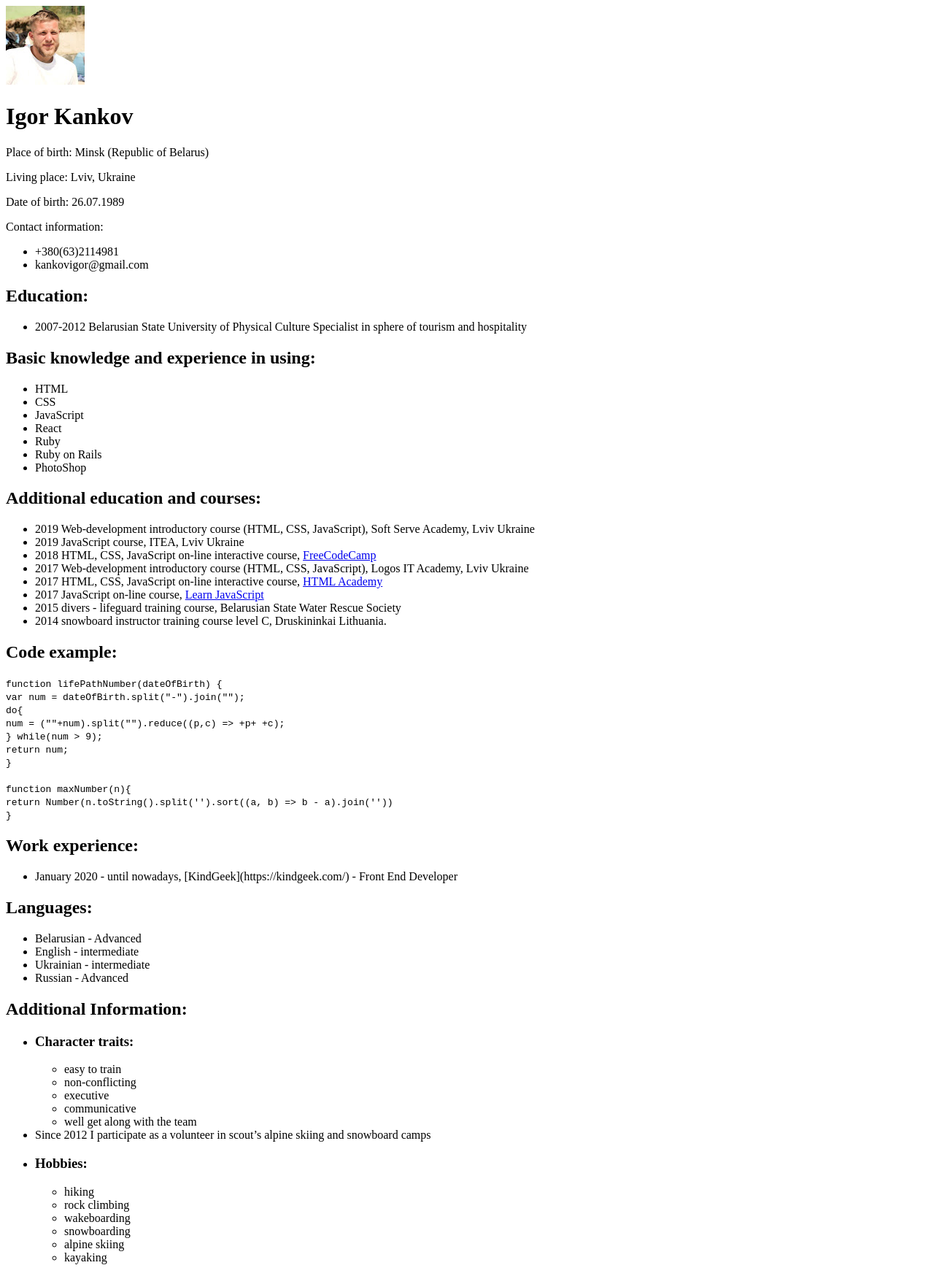
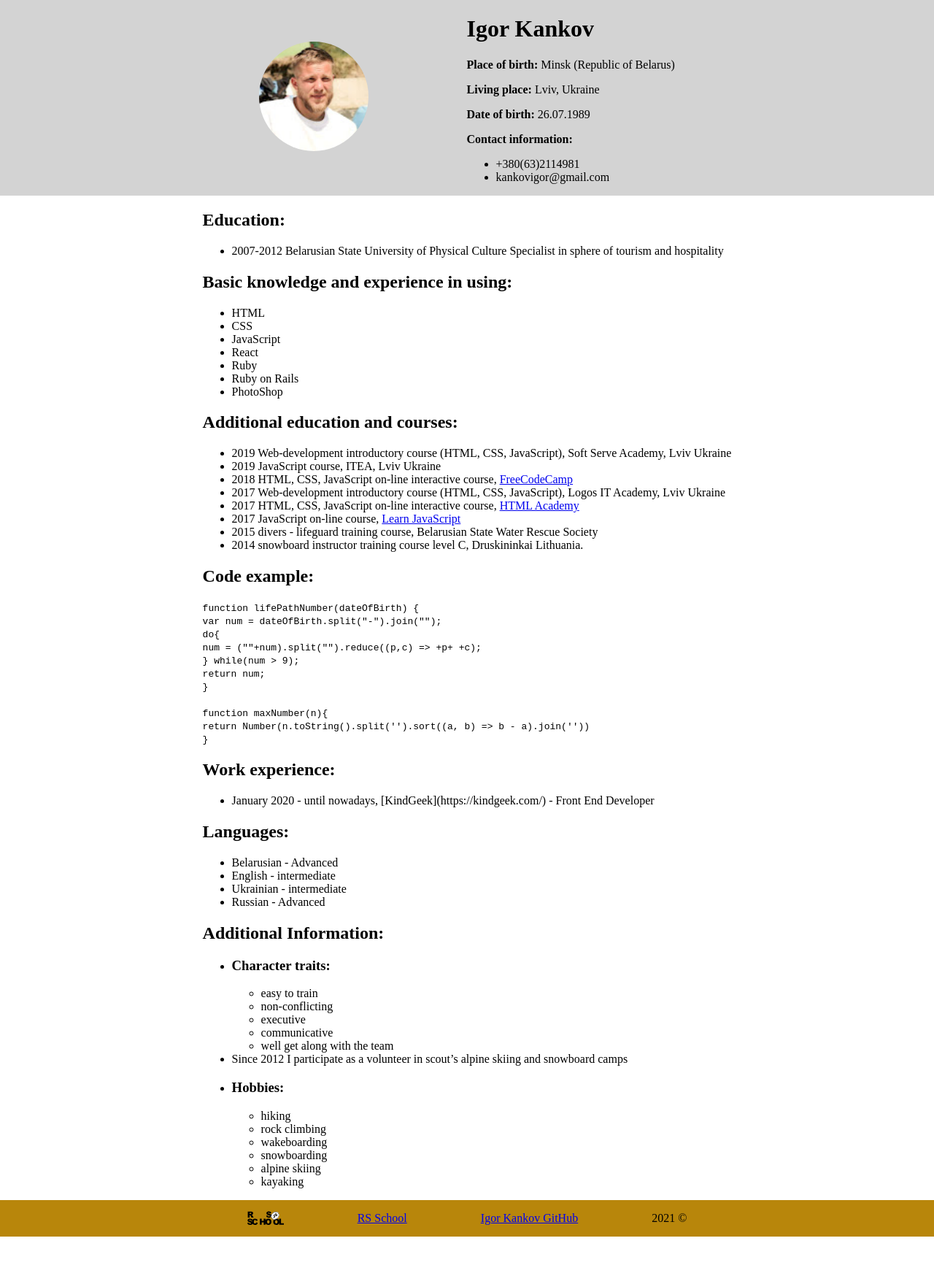
Before and after one commit to IgorKankov/rsschool-cv, a plain HTML site: page index.html in a window 1280 px wide. Shown: the whole page at 73% size. After the commit the page ends 1694 px from the top, so only its background shows below. Drawn offline with Linux system fonts and the light colour scheme.

Commit message:
init: add styles to cv

```diff
--- a/index.html
+++ b/index.html
@@ -2,46 +2,44 @@
 <html lang="en">
 <head>
     <meta charset="UTF-8">
-    <meta name="viewport"
-          content="width=device-width, user-scalable=no, initial-scale=1.0, maximum-scale=1.0, minimum-scale=1.0">
     <meta http-equiv="X-UA-Compatible" content="ie=edge">
-    <title>Document</title>
+    <link rel="stylesheet" href="style.css">
+    <title>CV | Igor Kankov</title>
 </head>
 <body>
+<div class="cv-container">
     <header>
+        <div class="header-content">
             <div class="avatar-block">
-        <img src="img/avatar.jpg" alt="avatar image">
+                <img class="avatar" src="img/avatar.jpg" alt="avatar image">
             </div>
             <div class="personal-info">
-        <h1>
-            <bold>Igor Kankov</bold>
-        </h1>
+                <h1>Igor Kankov</h1>
                 <p>
-            <bold>Place of birth:</bold>
+                    <strong>Place of birth:</strong>
                     Minsk (Republic of Belarus)
                 </p>
                 <p>
-            <bold>Living place:</bold>
+                    <strong>Living place:</strong>
                     Lviv, Ukraine
                 </p>
                 <p>
-            <bold>Date of birth:</bold>
+                    <strong>Date of birth:</strong>
                     26.07.1989
                 </p>
                 <p>
-            <bold>Contact information:</bold>
+                    <strong>Contact information:</strong>
                 <ul>
                     <li>+380(63)2114981</li>
                     <li>kankovigor@gmail.com</li>
                 </ul>
                 </p>
             </div>
+        </div>
     </header>
     <main>
         <section class="education-block">
-        <h2>
-            <bold>Education:</bold>
-        </h2>
+            <h2>Education:</h2>
             <ul>
                 <li>2007-2012 Belarusian State University of Physical Culture Specialist in sphere of tourism and
                     hospitality
@@ -49,9 +47,7 @@
             </ul>
         </section>
         <section class="basic-knowledge-block">
-        <h2>
-            <bold>Basic knowledge and experience in using:</bold>
-        </h2>
+            <h2>Basic knowledge and experience in using:</h2>
             <ul>
                 <li>HTML</li>
                 <li>CSS</li>
@@ -63,15 +59,15 @@
             </ul>
         </section>
         <section class="courses-block">
-        <h2>
-            <bold>Additional education and courses:</bold>
-        </h2>
+            <h2>Additional education and courses:</h2>
             <ul>
-            <li>2019 Web-development introductory course (HTML, CSS, JavaScript), Soft Serve Academy, Lviv Ukraine</li>
+                <li>2019 Web-development introductory course (HTML, CSS, JavaScript), Soft Serve Academy, Lviv Ukraine
+                </li>
                 <li>2019 JavaScript course, ITEA, Lviv Ukraine</li>
                 <li>2018 HTML, CSS, JavaScript on-line interactive course, <a href="https://www.freecodecamp.org">FreeCodeCamp</a>
                 </li>
-            <li>2017 Web-development introductory course (HTML, CSS, JavaScript), Logos IT Academy, Lviv Ukraine</li>
+                <li>2017 Web-development introductory course (HTML, CSS, JavaScript), Logos IT Academy, Lviv Ukraine
+                </li>
                 <li>2017 HTML, CSS, JavaScript on-line interactive course, <a href="http://www.htmlacademy.ru">HTML
                     Academy</a></li>
                 <li>2017 JavaScript on-line course, <a href="http://www.learn.javascript.ru">Learn JavaScript</a></li>
@@ -80,9 +76,7 @@
             </ul>
         </section>
         <section class="code-example-block">
-        <h2>
-            <bold>Code example:</bold>
-        </h2>
+            <h2>Code example:</h2>
             <code>
                 function lifePathNumber(dateOfBirth) { <br>
                 var num = dateOfBirth.split("-").join("");<br>
@@ -102,17 +96,13 @@
             </code>
         </section>
         <section class="experience-block">
-        <h2>
-            <bold>Work experience:</bold>
-        </h2>
+            <h2>Work experience:</h2>
             <ul>
                 <li>January 2020 - until nowadays, [KindGeek](https://kindgeek.com/) - Front End Developer</li>
             </ul>
         </section>
         <section class="languages-block">
-        <h2>
-            <bold>Languages:</bold>
-        </h2>
+            <h2>Languages:</h2>
             <ul>
                 <li>Belarusian - Advanced</li>
                 <li>English - intermediate</li>
@@ -121,14 +111,10 @@
             </ul>
         </section>
         <section class="additional-info-block">
-        <h2>
-            <bold>Additional Information:</bold>
-        </h2>
+            <h2>Additional Information:</h2>
             <ul>
                 <li>
-                <h3>
-                    <bold>Character traits:</bold>
-                </h3>
+                    <h3>Character traits:</h3>
                     <ul>
                         <li>easy to train</li>
                         <li>non-conflicting</li>
@@ -141,9 +127,7 @@
                     Since 2012 I participate as a volunteer in scout’s alpine skiing and snowboard camps
                 </li>
                 <li>
-                <h3>
-                    <bold>Hobbies:</bold>
-                </h3>
+                    <h3>Hobbies:</h3>
                     <ul>
                         <li>hiking</li>
                         <li>rock climbing</li>
@@ -156,5 +140,14 @@
             </ul>
         </section>
     </main>
+    <footer>
+        <div class="footer-content">
+            <img class="rs-logo" src="img/rs_school_js_logo.svg" alt="RS School Logo">
+            <a href="https://rs.school/js/">RS School</a>
+            <a href="https://github.com/IgorKankov">Igor Kankov GitHub</a>
+            <span>2021 &copy</span>
+        </div>
+    </footer>
+</div>
 </body>
 </html>
--- /dev/null
+++ b/style.css
@@ -0,0 +1,44 @@
+body {
+    margin: 0;
+}
+
+.cv-container {
+    display: flex;
+    flex-direction: column;
+    align-items: center;
+}
+header{
+    width: 100%;
+    background-color: lightgrey;
+}
+.header-content {
+    width: 55%;
+    display: flex;
+    align-items: center;
+    justify-content: space-around;
+    margin: 0 auto;
+}
+.avatar{
+    height: 150px;
+    width: 150px;
+    border-radius: 50%;
+}
+
+footer {
+    height: 50px;
+    width: 100%;
+    background-color: darkgoldenrod;
+}
+
+.footer-content {
+    height: 100%;
+    width: 55%;
+    display: flex;
+    justify-content: space-around;
+    align-items: center;
+    margin: 0 auto;
+}
+
+.rs-logo {
+    width: 50px;
+}
```
Also changed, not shown: img/rs_school_js_logo.svg (added), 1 other file. Lines whose indentation alone changed are shown as unchanged.
